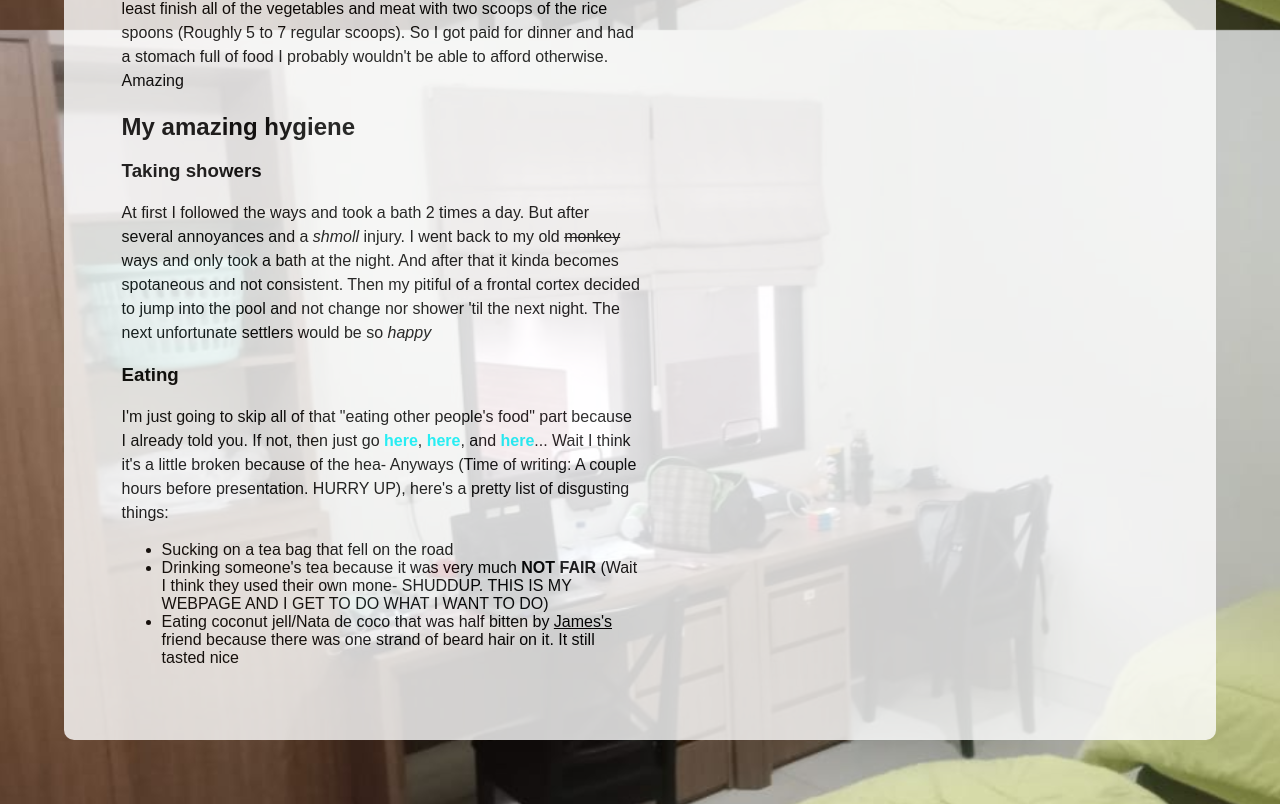
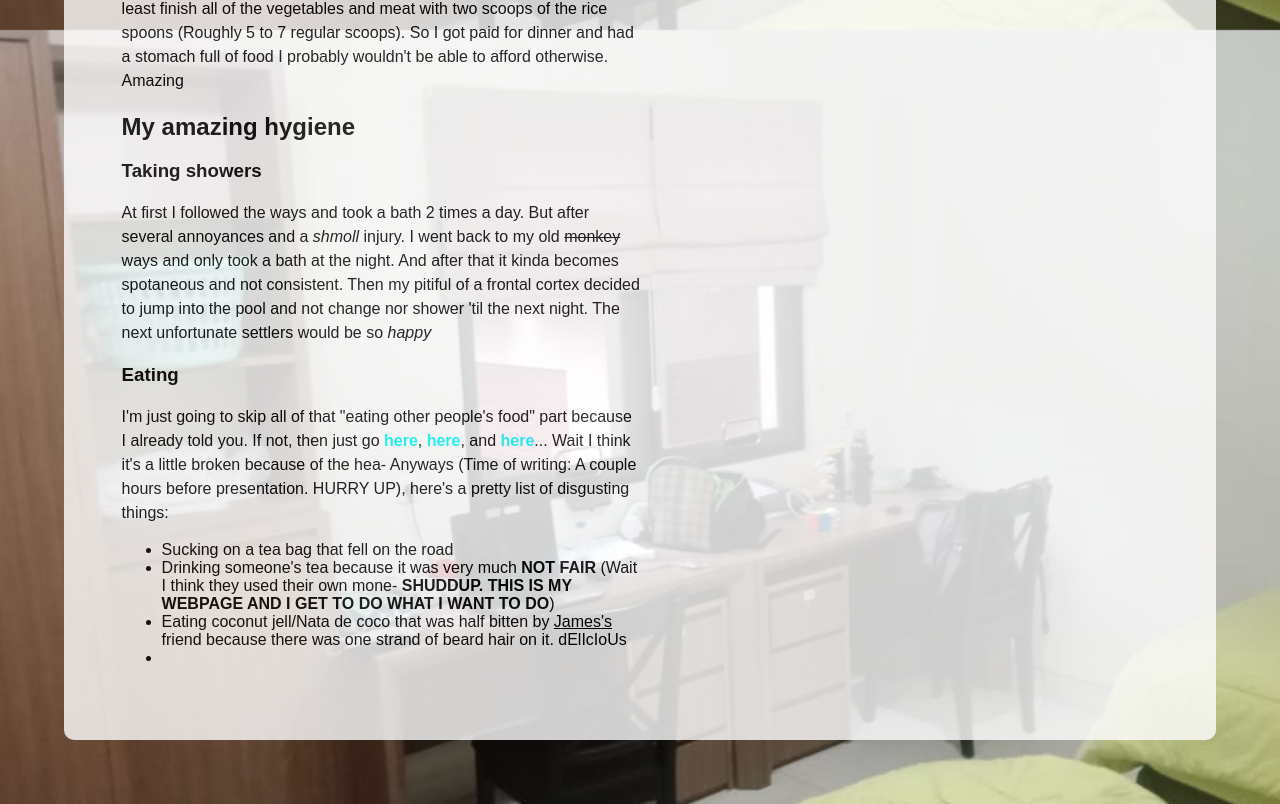
Before and after one commit to Falling10fruit/Random, a plain HTML site: page Assets/SPH/index.html in a window 1280 px wide. Shown: the part 2370-3174 px from the top of the page. Drawn offline with Linux system fonts and the light colour scheme.

Commit message:
Update index.html

```diff
--- a/Assets/SPH/index.html
+++ b/Assets/SPH/index.html
@@ -149,8 +149,9 @@
 
                 <ul>
                     <li>Sucking on a tea bag that fell on the road</li>
-                    <li>Drinking someone's tea because it was very much <strong>NOT FAIR</strong> (Wait I think they used their own mone- SHUDDUP. THIS IS MY WEBPAGE AND I GET TO DO WHAT I WANT TO DO)</li>
-                    <li>Eating coconut jell/Nata de coco that was half bitten by <u>James's</u> friend because there was one strand of beard hair on it. It still tasted nice</li>
+                    <li>Drinking someone's tea because it was very much <strong>NOT FAIR</strong> (Wait I think they used their own mone- <strong>SHUDDUP. THIS IS MY WEBPAGE AND I GET TO DO WHAT I WANT TO DO</strong>)</li>
+                    <li>Eating coconut jell/Nata de coco that was half bitten by <u>James's</u> friend because there was one strand of beard hair on it. dElIcIoUs</li>
+                    <li></li>
                 </ul>
             </div>
             <div id="Sidebar">
```
